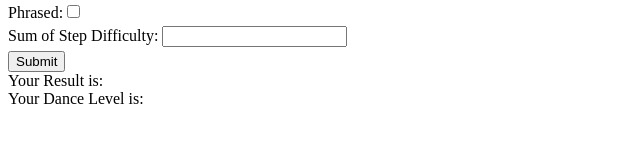
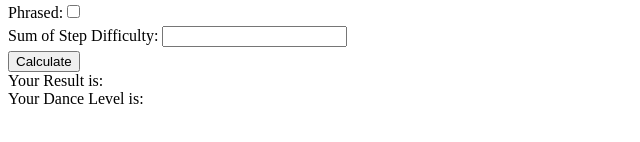
Before and after one commit to bmather02/line-dance-level-calculator, a plain HTML site: page index.html in a window 1280 px wide. Shown: the part 358-500 px from the top of the page, 0-640 px from the left. Drawn offline with Linux system fonts and the light colour scheme.

Commit message:
updates button text and document title

```diff
--- a/index.html
+++ b/index.html
@@ -6,7 +6,7 @@
     <meta name="viewport" content="width=device-width, initial-scale=1.0">
     <link rel="stylesheet" href="styles.css">
     <script src="calculator2.js" defer></script>
-    <title>Document</title>
+    <title>Line Dance Level Claculator</title>
 </head>
 <body>
     <h1>Line Dance Difficulty Calculator</h1>
@@ -23,7 +23,7 @@
         Restarts:<input id="restarts" type="number" min="0"/><br/>
         Phrased:<input id="phrased" type="checkbox" value="true"/><br/>
         Sum of Step Difficulty:<input id="stepDifficulty" type="number" min="1"/><br/>
-        <button id="submit" type="button" onclick="calculateResult()">Submit</button>
+        <button id="submit" type="button" onclick="calculateResult()">Calculate</button>
     </form>
     <div>Your Result is: <div id="result"></div></div>
     <div>Your Dance Level is: <div id="resultLevel"></div></div>
```
